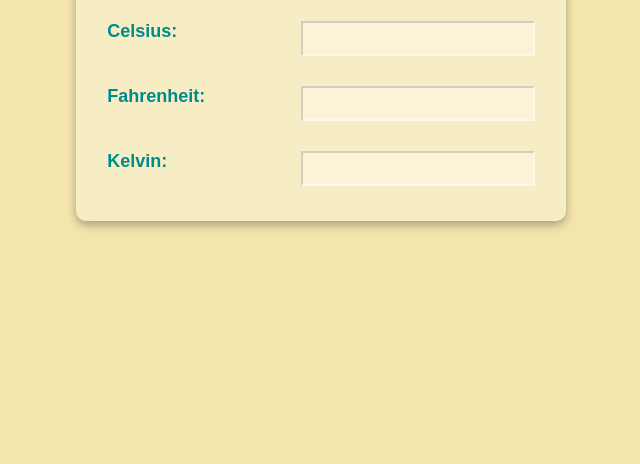
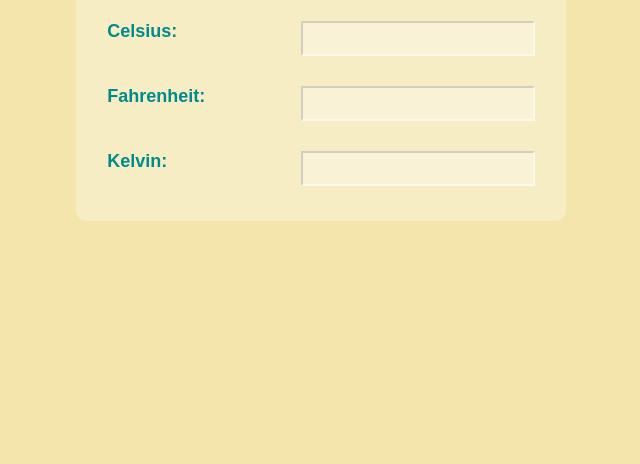
Before and after one commit to Prajakta-Kulkarni24/Temperature_Converter, a plain HTML site: page index.html in a window 1280 px wide. Shown: the part 336-800 px from the top of the page, without its empty margins (319-959 px from the left). Drawn offline with Linux system fonts and the light colour scheme.

Commit message:
style.css

```diff
--- a/style.css
+++ b/style.css
@@ -13,7 +13,7 @@ body {
 .container {
   background: rgba(255, 255, 255, 0.3);
   padding: 20px;
-  box-shadow: 0 4px 10px rgba(0, 0, 0, 0.3);
+  box-shadow:none; /* 0 4px 10px rgba(0, 0, 0, 0.3);*/
   border-radius: 10px;
   width: 80%;
   max-width: 450px;
@@ -21,6 +21,7 @@ body {
   display: flex;
   flex-direction: column;
   align-items: center;
+  position:fixed;
   overflow:hidden;
 }
 
```
